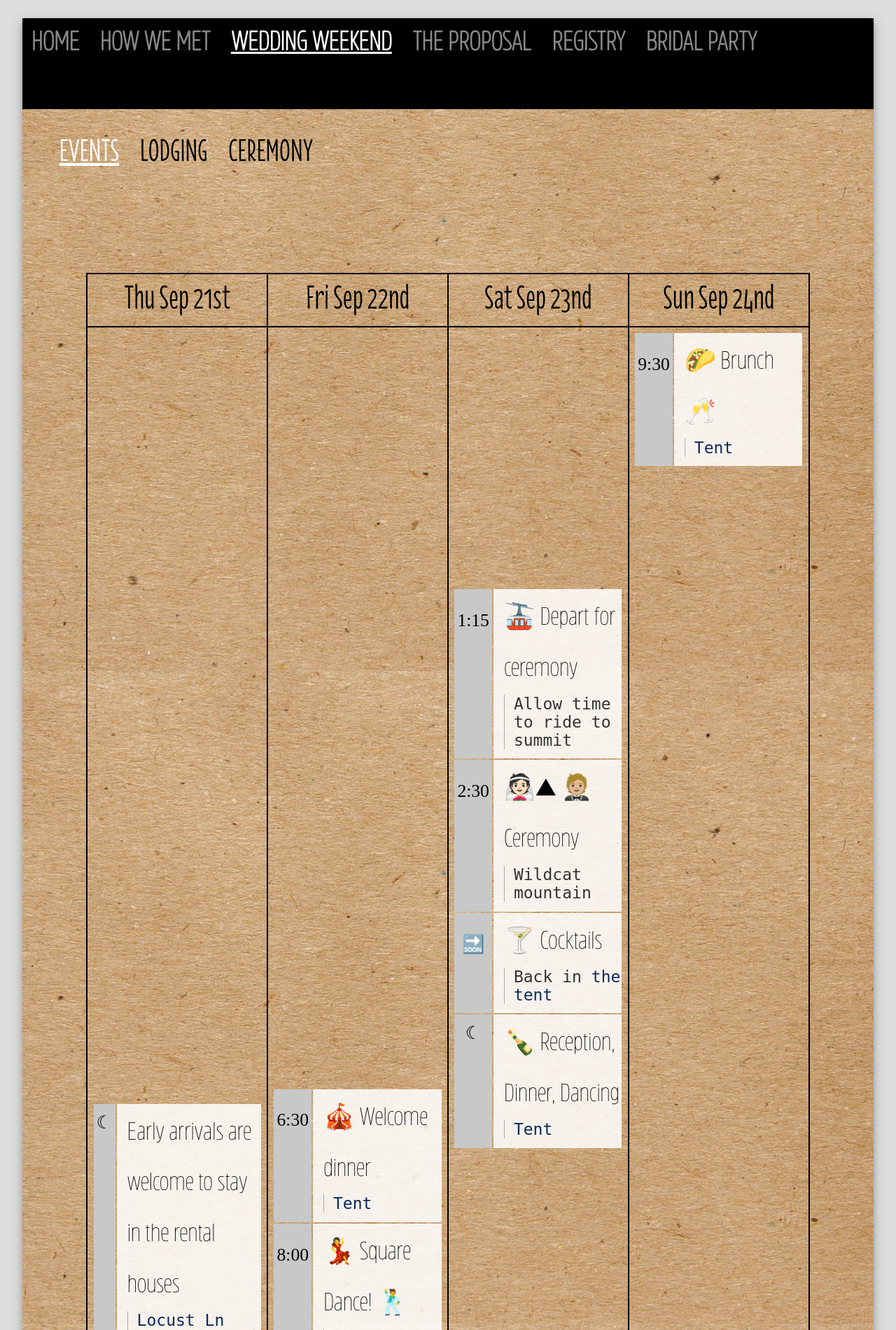
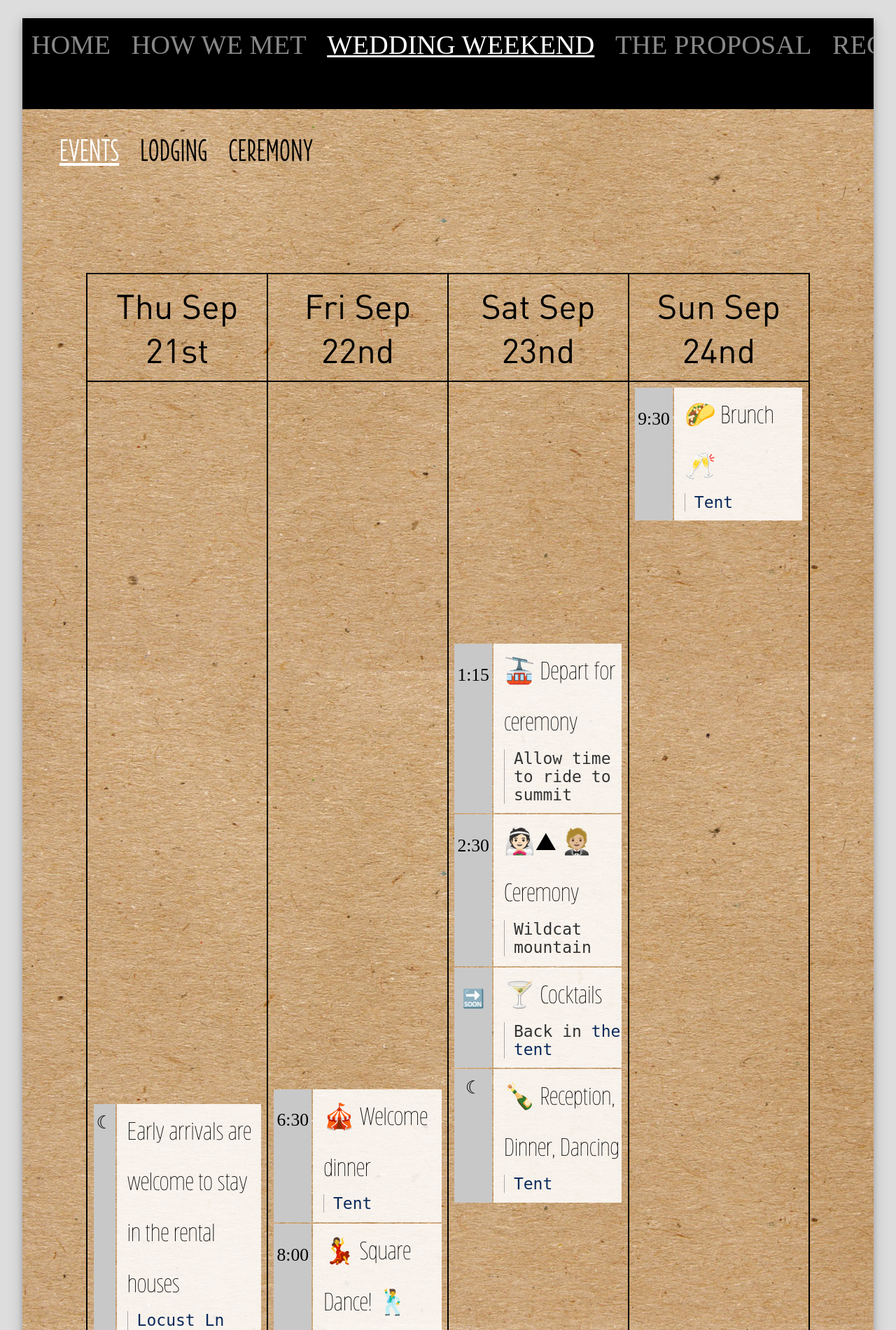
Before and after one commit to cswanson310/wedding, a Flask app: page /wedding in a window 1280 px wide. Shown: the top 1901 px of the page at 70% size. Run offline with Flask 2, Linux system fonts and the light colour scheme; some web fonts are replaced.

Commit message:
Play with fonts

```diff
--- a/static/bridal-party.css
+++ b/static/bridal-party.css
@@ -94,7 +94,7 @@ h1 {
 }
 
 .bridesmaid p, .groomsman p {
-  font: 3vmin florence, sans-serif;
+  font: 2.4vmin dinot-light, sans-serif;
   font-weight: 500;
   color: rgb(11, 42, 91);
   margin: 0;
--- a/static/meeting.css
+++ b/static/meeting.css
@@ -15,7 +15,7 @@
 }
 
 #story p {
-  font-family: Helvetica, Arial, sans-serif;
+  font-family: dinot-light, Helvetica, Arial, sans-serif;
   -webkit-font-smoothing: antialiased;
   color: #333;
   padding: 2vh 7%;
--- a/static/sectioned_content.css
+++ b/static/sectioned_content.css
@@ -3,7 +3,7 @@
 }
 
 h1 {
-  font: 5vmin florence;
+  font: 5vmin dinot-light;
   padding: 1vh 0 0 1vw;
 }
 
--- a/static/style.css
+++ b/static/style.css
@@ -1,6 +1,21 @@
 @font-face {
   font-family: florence;
   src: url('fonts/Florence-Regular.otf');
+}
+
+@font-face {
+  font-family: dinot;
+  src: url('fonts/DINOT.otf');
+}
+
+@font-face {
+  font-family: dinot-light;
+  src: url('fonts/DINOT-Light.otf');
+}
+
+@font-face {
+  font-family: abel;
+  src: url('fonts/Abel-Regular.otf');
 }
 
 @font-face {
@@ -56,7 +71,7 @@ h1 {
 
 h2 {
   margin: 0;
-  font: 5vmin rockeby;
+  font: 5vmin florence;
   font-weight: 700;
 }
 
@@ -74,11 +89,6 @@ h2 {
   height: auto;
   width: auto;
   display: inline-block;
-}
-
-#proposal {
-  height: 6%;
-  padding: 10px;
 }
 
 .states-anchored {
@@ -118,7 +128,7 @@ h2 {
 .menu-item {
   display: inline-block;
   font-size: 3vmin;
-  padding: 0 1vw;
+  padding: 0.6vh 1vw;
 }
 
 .menu-link {
@@ -138,8 +148,8 @@ h2 {
 }
 
 .menu-bar-link {
-  font: 3vmin rockeby;
-  font-weight: 900;
+  font: 3vmin abel;
+  line-height: 3vmin;
   text-decoration: none;
   color: #888;
   padding: 0;
--- a/static/wedding.css
+++ b/static/wedding.css
@@ -19,7 +19,7 @@
 
 .inline-map-text {
   vertical-align: top;
-  font: 3vmin florence, sans-serif;
+  font: 3vmin dinot, sans-serif;
   font-weight: 500;
   color: rgb(11, 42, 91);
   margin: 0;
@@ -47,8 +47,8 @@
 }
 
 #tent-details {
-  font: 3vmin florence, sans-serif;
-  font-weight: 500;
+  font: 3vmin dinot-light, sans-serif;
+  font-weight: 200;
   color: rgb(11, 42, 91);
   margin: 0;
 }
@@ -84,7 +84,7 @@
   background: rgba(256, 256, 256, 0.85);
   text-align: center;
   vertical-align: middle;
-  margin-top: 1vmin;
+  margin-top: 2vh;
   padding: 1% 1% 0 1%;
 }
 
@@ -103,7 +103,7 @@
 
 .agenda-header-entry {
   border: 2px solid black;
-  font: 3.8vmin florence, sans-serif;
+  font: 3.8vmin dinot, sans-serif;
   padding-top: 1vmin;
   padding-bottom: 1vmin;
 }
--- a/templates/wedding.html
+++ b/templates/wedding.html
@@ -122,8 +122,6 @@
           everything except the ceremony will be within walking distance. If you are more
           comfortable arranging for your own lodging, you are welcome to do so, but we would love
           if everyone would join us on-site.
-          &nbsp;&nbsp;&nbsp;&nbsp;The tent will be on the rental property, and remain up all
-          weekend. If you are staying with us at the rentals, it will be within walking distance.
         </p>
         <div id='lodging-pics-div'>
           <img id='hottub' class='inline-img' src='static/images/hot_tub.jpg' />
```
Also changed, not shown: static/fonts/Abel-Regular.ttf (added), static/fonts/DINOT-Light.otf (added), static/fonts/DINOT-Thin.otf (added), static/fonts/DINOT.otf (added).
